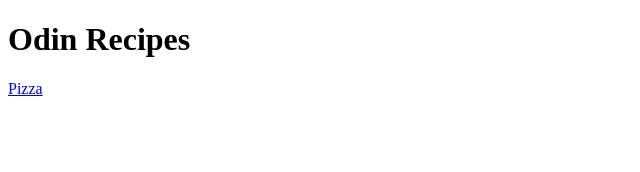
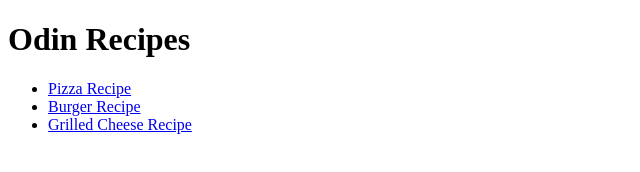
Before and after one commit to Rosemarkely/odin-recipes, a plain HTML site: page index.html in a window 1280 px wide. Shown: the whole page, without its empty margins (0-640 px from the left). Drawn offline with Linux system fonts and the light colour scheme.

Commit message:
Add links to new burger and grilled cheese recipes

```diff
--- a/index.html
+++ b/index.html
@@ -7,6 +7,10 @@
   </head>
   <body>
     <h1>Odin Recipes</h1>
-    <a href="./recipes/pizza.html">Pizza</a>
+    <ul>
+      <li><a href="./recipes/pizza.html">Pizza Recipe</a></li>
+      <li><a href="./recipes/burger.html">Burger Recipe</a></li>
+      <li><a href="./recipes/grilled-cheese.html">Grilled Cheese Recipe</a></li>
+    </ul>
   </body>
 </html>
```
